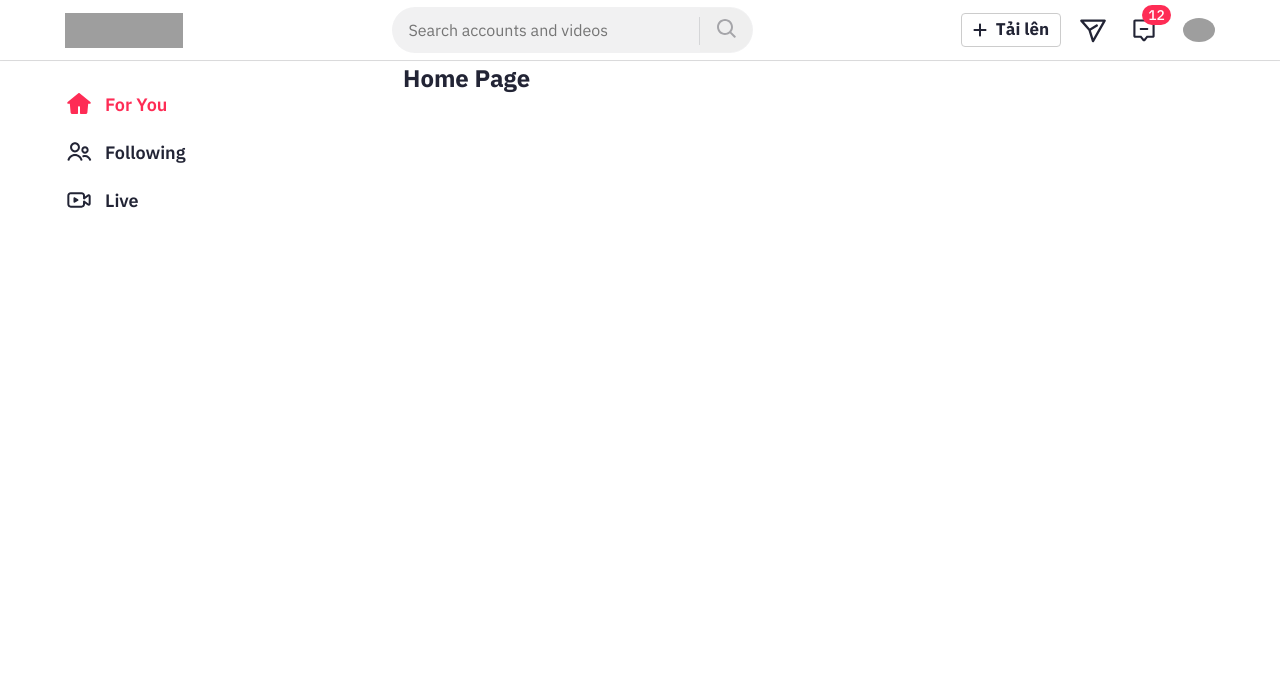
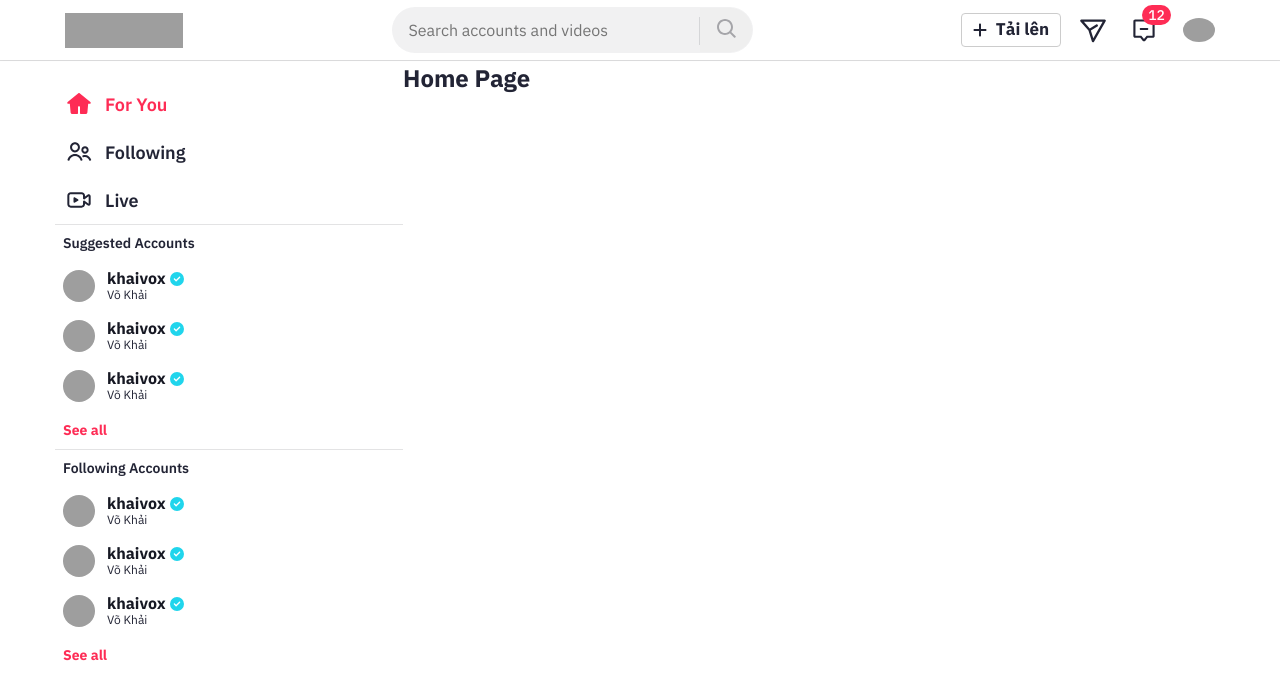
Before and after one commit to KhaiVox/tiktokUI, a React (Create React App) app: page / in a window 1280 px wide. Shown: the top 700 px of the page. Built offline with nearby package versions, Linux system fonts and the light colour scheme; grey boxes are pictures that could not be loaded.

Commit message:
Bài 116

```diff
--- /dev/null
+++ b/src/components/SuggestedAccounts/AccountItem.js
@@ -0,0 +1,34 @@
+// import PropTypes from 'prop-types'
+import { FontAwesomeIcon } from '@fortawesome/react-fontawesome'
+import { faCheckCircle } from '@fortawesome/free-solid-svg-icons'
+
+import classNames from 'classnames/bind'
+import styles from './SuggestedAccounts.module.scss'
+import Image from '~/components/Image'
+
+const cx = classNames.bind(styles)
+
+function AccountItem() {
+    return (
+        <div className={cx('account-item')}>
+            <Image
+                className={cx('avatar')}
+                src="https://scontent.fdad1-2.fna.fbcdn.net/v/t39.30808-6/314469309_803074607642457_2190012754834634057_n.jpg?_nc_cat=106&ccb=1-7&_nc_sid=09cbfe&_nc_ohc=nFhwF3wiu5AAX_Gndjo&_nc_ht=scontent.fdad1-2.fna&oh=00_AfDcAOaF4SXTAGbCGwqsr7jDxJ16gwOZjOFg9M9i7iw0Qw&oe=63C7CBBB"
+                alt=""
+            />
+            <div className={cx('item-info')}>
+                <p className={cx('nickname')}>
+                    <strong>khaivox</strong>
+                    <FontAwesomeIcon className={cx('check')} icon={faCheckCircle} />
+                </p>
+                <p className={cx('name')}>Võ Khải</p>
+            </div>
+        </div>
+    )
+}
+
+// AccountItem.propTypes = {
+//     data: PropTypes.object,
+// }
+
+export default AccountItem
--- /dev/null
+++ b/src/components/SuggestedAccounts/SuggestedAccounts.js
@@ -0,0 +1,26 @@
+import PropTypes from 'prop-types'
+import classNames from 'classnames/bind'
+import styles from './SuggestedAccounts.module.scss'
+
+import AccountItem from './AccountItem'
+
+const cx = classNames.bind(styles)
+
+function SuggestedAccounts({ label }) {
+    return (
+        <div className={cx('wrapper')}>
+            <p className={cx('label')}>{label}</p>
+
+            <AccountItem />
+            <AccountItem />
+            <AccountItem />
+            <p className={cx('more-btn')}>See all</p>
+        </div>
+    )
+}
+
+SuggestedAccounts.propTypes = {
+    label: PropTypes.string.isRequired,
+}
+
+export default SuggestedAccounts
--- /dev/null
+++ b/src/components/SuggestedAccounts/SuggestedAccounts.module.scss
@@ -0,0 +1,51 @@
+.wrapper {
+    border-top: 1px solid #e3e3e4;
+}
+
+.label {
+    padding: 8px;
+    font-size: 1.4rem;
+    font-weight: 600;
+}
+
+.account-item {
+    display: flex;
+    padding: 8px;
+}
+
+.avatar {
+    width: 32px;
+    height: 32px;
+    border-radius: 50%;
+    object-fit: cover;
+}
+
+.item-info {
+    flex: 1;
+    margin-left: 12px;
+}
+
+.nickname {
+    font-size: 1.6rem;
+    color: #161823;
+    line-height: 1;
+}
+
+.check {
+    margin-left: 4px;
+    font-size: 1.4rem;
+    color: #20d5ec;
+}
+
+.name {
+    font-size: 1.2rem;
+    opacity: #161823bf;
+}
+
+.more-btn {
+    padding: 8px;
+    font-size: 1.4rem;
+    font-weight: 700;
+    color: #fe2c55;
+    cursor: pointer;
+}
--- /dev/null
+++ b/src/components/SuggestedAccounts/index.js
@@ -0,0 +1 @@
+export { default } from './SuggestedAccounts'
--- a/src/layouts/components/Sidebar/Sidebar.js
+++ b/src/layouts/components/Sidebar/Sidebar.js
@@ -8,6 +8,7 @@ import {
     LiveIcon,
     LiveActiveIcon,
 } from '~/components/Icons'
+import SuggestedAccounts from '~/components/SuggestedAccounts'
 
 import classNames from 'classnames/bind'
 import styles from './Sidebar.module.scss'
@@ -27,6 +28,9 @@ function Sidebar() {
                 />
                 <MenuItem title="Live" to={config.routes.live} icon={<LiveIcon />} activeIcon={<LiveActiveIcon />} />
             </Menu>
+
+            <SuggestedAccounts label="Suggested Accounts" />
+            <SuggestedAccounts label="Following Accounts" />
         </aside>
     )
 }
```
